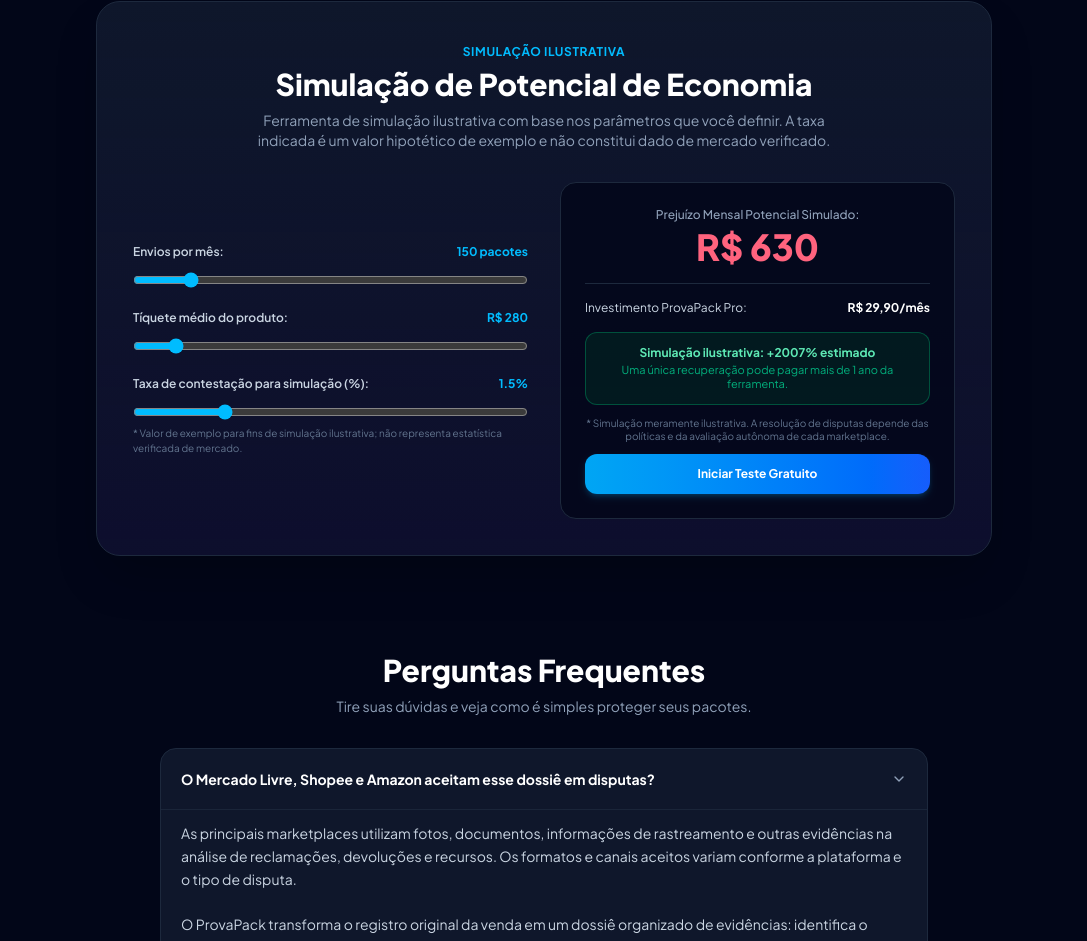
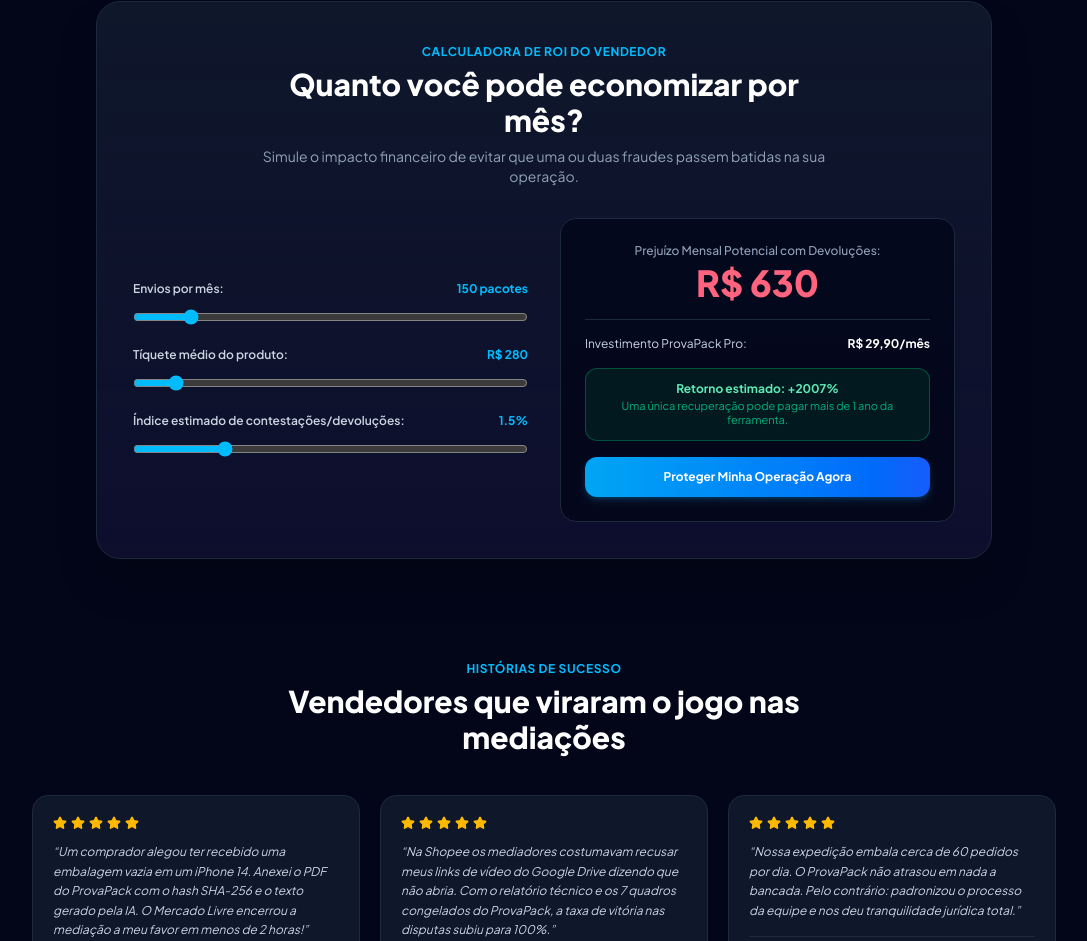
Before and after one commit to viniciusasd1-cmd/ProvaPack, a React (Vite) app: page / in a window 1280 px wide. Shown: the part 2610-3551 px from the top of the page, without its empty margins (96-1183 px from the left). Built offline with nearby package versions, Linux system fonts and the light colour scheme; no server answers.

Commit message:
feat: refine landing page evidence messaging

```diff
--- a/src/components/LandingPage.tsx
+++ b/src/components/LandingPage.tsx
@@ -1,6 +1,6 @@
 import React, { useEffect, useState } from 'react';
 import {
-  ShieldCheck, Sparkles, Check, ArrowRight, Play, ChevronRight,
+  ShieldCheck, Sparkles, Check, ArrowRight, Play, ChevronRight, Star,
   ShieldAlert, Smartphone, ExternalLink, CheckCircle2, Laptop, Gamepad2,
   Watch, Maximize2, X
 } from 'lucide-react';
@@ -504,15 +504,15 @@
         </div>
       </section>
 
-      {/* 6. Interactive ROI Calculator (Simulação Ilustrativa) */}
+      {/* 6. Interactive ROI Calculator */}
       <section className="max-w-4xl mx-auto rounded-3xl bg-gradient-to-b from-slate-900 to-indigo-950/40 border border-slate-800 p-6 sm:p-9 shadow-2xl">
         <div className="text-center max-w-xl mx-auto mb-8">
-          <span className="text-xs font-bold text-sky-400 uppercase tracking-wider">Simulação ilustrativa</span>
+          <span className="text-xs font-bold text-sky-400 uppercase tracking-wider">Calculadora de ROI do Vendedor</span>
           <h2 className="mt-1 text-2xl sm:text-3xl font-extrabold text-white">
-            Simulação de Potencial de Economia
+            Quanto você pode economizar por mês?
           </h2>
           <p className="mt-2 text-xs sm:text-sm text-slate-400">
-            Ferramenta de simulação ilustrativa com base nos parâmetros que você definir. A taxa indicada é um valor hipotético de exemplo e não constitui dado de mercado verificado.
+            Simule o impacto financeiro de evitar que uma ou duas fraudes passem batidas na sua operação.
           </p>
         </div>
 
@@ -557,7 +557,7 @@
 
             <div>
               <div className="flex justify-between text-xs text-slate-300 font-semibold mb-1.5">
-                <label htmlFor="roi-fraud-rate">Taxa de contestação para simulação (%):</label>
+                <label htmlFor="roi-fraud-rate">Índice estimado de contestações/devoluções:</label>
                 <span className="text-sky-400 font-bold">{fraudRate}%</span>
               </div>
               <input
@@ -568,18 +568,15 @@
                 value={fraudRate}
                 onChange={(e) => setFraudRate(Number(e.target.value))}
                 id="roi-fraud-rate"
-                aria-label="Taxa de contestação para simulação ilustrativa"
+                aria-label="Índice estimado de contestações e devoluções"
                 className="h-2 w-full cursor-pointer rounded-lg bg-slate-800 accent-sky-400"
               />
-              <span className="text-[10px] text-slate-500 block mt-1">
-                * Valor de exemplo para fins de simulação ilustrativa; não representa estatística verificada de mercado.
-              </span>
             </div>
           </div>
 
           {/* Result Card */}
           <div className="p-6 rounded-2xl bg-slate-950/80 border border-slate-800 text-center">
-            <span className="text-xs text-slate-400 font-medium block">Prejuízo Mensal Potencial Simulado:</span>
+            <span className="text-xs text-slate-400 font-medium block">Prejuízo Mensal Potencial com Devoluções:</span>
             <span className="text-3xl sm:text-4xl font-black text-rose-400 mt-1 block">
               R$ {estimatedMonthlyLoss.toLocaleString('pt-BR')}
             </span>
@@ -590,27 +587,74 @@
             </div>
 
             <div className="p-3 rounded-xl bg-emerald-950/50 border border-emerald-800/80 text-emerald-300 text-xs">
-              <strong>Simulação ilustrativa: {estimatedRoi > 0 ? `+${estimatedRoi}% estimado` : 'abaixo do custo'}</strong>
+              <strong>Retorno estimado: {estimatedRoi > 0 ? `+${estimatedRoi}%` : 'abaixo do custo'}</strong>
               <span className="block text-[11px] text-emerald-400/80 mt-0.5">
                 {roiMessage}
               </span>
             </div>
 
-            <p className="mt-3 text-[10px] text-slate-500 leading-tight">
-              * Simulação meramente ilustrativa. A resolução de disputas depende das políticas e da avaliação autônoma de cada marketplace.
-            </p>
-
             <button
               onClick={onStartTrial}
-              className="w-full mt-3 py-3 rounded-xl bg-gradient-to-r from-sky-500 to-blue-600 hover:from-sky-400 hover:to-blue-500 text-white font-bold text-xs shadow-md shadow-sky-500/20"
+              className="w-full mt-4 py-3 rounded-xl bg-gradient-to-r from-sky-500 to-blue-600 hover:from-sky-400 hover:to-blue-500 text-white font-bold text-xs shadow-md shadow-sky-500/20"
             >
-              Iniciar Teste Gratuito
+              Proteger Minha Operação Agora
             </button>
           </div>
         </div>
       </section>
 
-      {/* 7. FAQ Accordion Section */}
+      {/* 7. Social Proof & Testimonials */}
+      <section className="max-w-5xl mx-auto">
+        <div className="text-center max-w-xl mx-auto mb-10">
+          <span className="text-xs font-bold text-sky-400 uppercase tracking-wider">Histórias de Sucesso</span>
+          <h2 className="mt-1 text-2xl sm:text-3xl font-extrabold text-white">
+            Vendedores que viraram o jogo nas mediações
+          </h2>
+        </div>
+
+        <div className="grid grid-cols-1 md:grid-cols-3 gap-5">
+          <div className="p-5 rounded-2xl bg-slate-900 border border-slate-800">
+            <div className="flex items-center gap-1 text-amber-400 mb-3">
+              {[...Array(5)].map((_, i) => <Star key={i} className="w-3.5 h-3.5 fill-amber-400" />)}
+            </div>
+            <p className="text-xs text-slate-300 leading-relaxed italic">
+              “Um comprador alegou ter recebido uma embalagem vazia em um iPhone 14. Anexei o PDF do ProvaPack com o hash SHA-256 e o texto gerado pela IA. O Mercado Livre encerrou a mediação a meu favor em menos de 2 horas!”
+            </p>
+            <div className="mt-4 pt-3 border-t border-slate-800 text-xs">
+              <strong className="text-white block">Rodrigo Meneses</strong>
+              <span className="text-slate-400 text-[11px]">MercadoLíder Platinum • Eletrônicos (SP)</span>
+            </div>
+          </div>
+
+          <div className="p-5 rounded-2xl bg-slate-900 border border-slate-800">
+            <div className="flex items-center gap-1 text-amber-400 mb-3">
+              {[...Array(5)].map((_, i) => <Star key={i} className="w-3.5 h-3.5 fill-amber-400" />)}
+            </div>
+            <p className="text-xs text-slate-300 leading-relaxed italic">
+              “Na Shopee os mediadores costumavam recusar meus links de vídeo do Google Drive dizendo que não abria. Com o relatório técnico e os 7 quadros congelados do ProvaPack, a taxa de vitória nas disputas subiu para 100%.”
+            </p>
+            <div className="mt-4 pt-3 border-t border-slate-800 text-xs">
+              <strong className="text-white block">Camila Ferraz</strong>
+              <span className="text-slate-400 text-[11px]">Shopee Star Seller • Perfumaria & Beleza (PR)</span>
+            </div>
+          </div>
+
+          <div className="p-5 rounded-2xl bg-slate-900 border border-slate-800">
+            <div className="flex items-center gap-1 text-amber-400 mb-3">
+              {[...Array(5)].map((_, i) => <Star key={i} className="w-3.5 h-3.5 fill-amber-400" />)}
+            </div>
+            <p className="text-xs text-slate-300 leading-relaxed italic">
+              “Nossa expedição embala cerca de 60 pedidos por dia. O ProvaPack não atrasou em nada a bancada. Pelo contrário: padronizou o processo da equipe e nos deu tranquilidade jurídica total.”
+            </p>
+            <div className="mt-4 pt-3 border-t border-slate-800 text-xs">
+              <strong className="text-white block">Luciano Guimarães</strong>
+              <span className="text-slate-400 text-[11px]">Vendedor Amazon FBM • Informática & Gamer (MG)</span>
+            </div>
+          </div>
+        </div>
+      </section>
+
+      {/* 8. FAQ Accordion Section */}
       <section className="max-w-3xl mx-auto">
         <div className="text-center max-w-xl mx-auto mb-8">
           <h2 className="text-2xl sm:text-3xl font-extrabold text-white">
```
